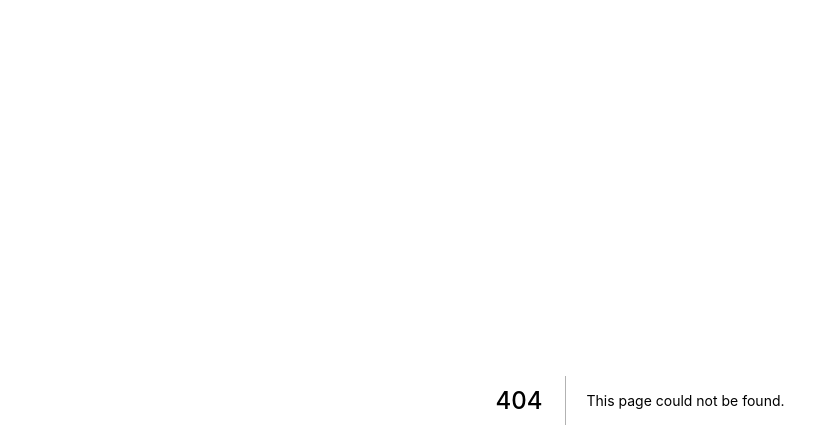
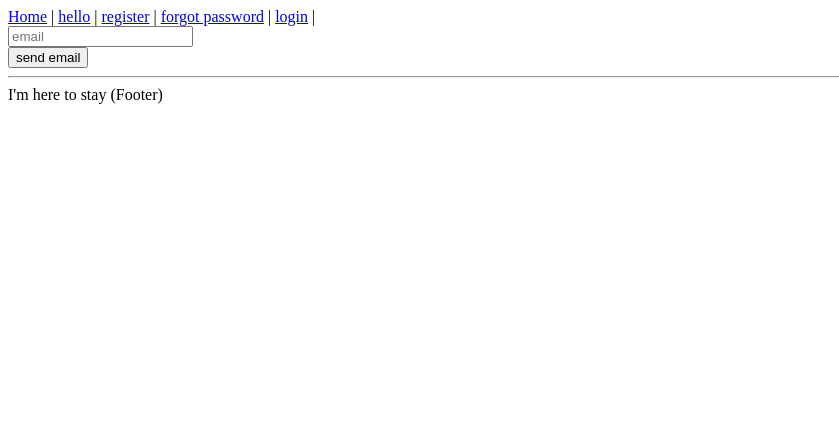
Before and after one commit to tjohnson1106/Next-Client-Interface, a Next.js app: page /forgot-password in a window 1280 px wide. Before the commit this address had no page. Shown: the top 448 px of the page, without its empty margins (0-839 px from the left). Built offline with nearby package versions, Linux system fonts and the light colour scheme.

Commit message:
created forgot password ui page

```diff
--- a/components/Layout.tsx
+++ b/components/Layout.tsx
@@ -30,6 +30,10 @@
           <a>register</a>
         </Link>{" "}
         |{" "}
+        <Link href="/forgot-password">
+          <a>forgot password</a>
+        </Link>{" "}
+        |{" "}
         <Link href="/login">
           <a>login</a>
         </Link>{" "}
--- /dev/null
+++ b/pages/forgot-password.tsx
@@ -0,0 +1,43 @@
+import React from "react";
+import { Formik, Field } from "formik";
+import Router from "next/router";
+
+import Layout from "../components/Layout";
+import { InputField } from "../components/fields/InputField";
+import { ForgotPasswordComponent } from "../generated/apolloComponents";
+
+export default () => {
+  return (
+    <Layout title="Forgot Password page">
+      {/* mutation */}
+      <ForgotPasswordComponent>
+        {(forgotPassword) => (
+          <Formik
+            onSubmit={async (data) => {
+              const response = await forgotPassword({
+                variables: data
+              });
+              console.log("response", response, "response");
+              Router.push("/check-email");
+            }}
+            initialValues={{
+              email: ""
+            }}
+          >
+            {({ handleSubmit }) => (
+              <form onSubmit={handleSubmit}>
+                <Field
+                  name="email"
+                  placeholder="email"
+                  component={InputField}
+                />
+
+                <button type="submit">send email</button>
+              </form>
+            )}
+          </Formik>
+        )}
+      </ForgotPasswordComponent>
+    </Layout>
+  );
+};
```
